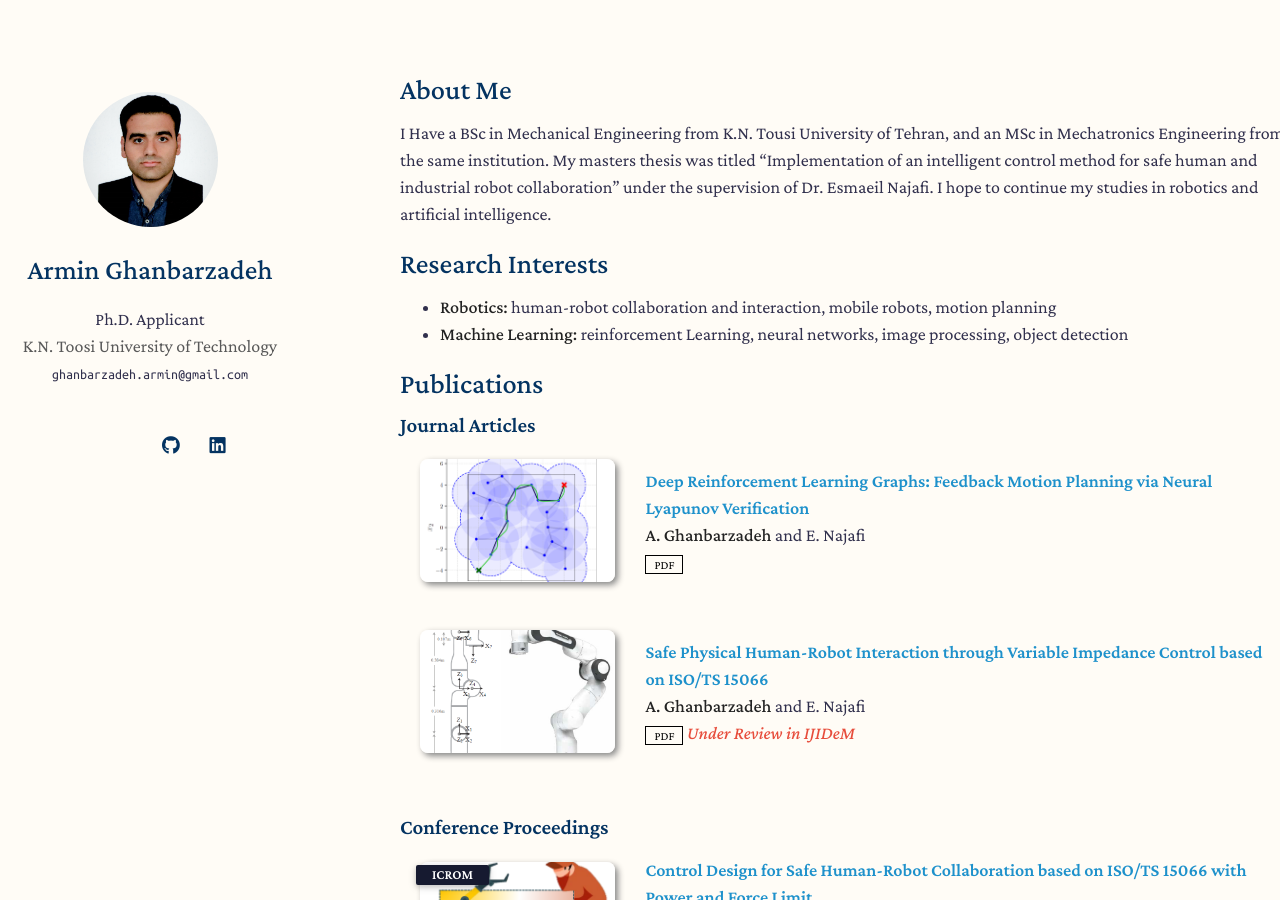
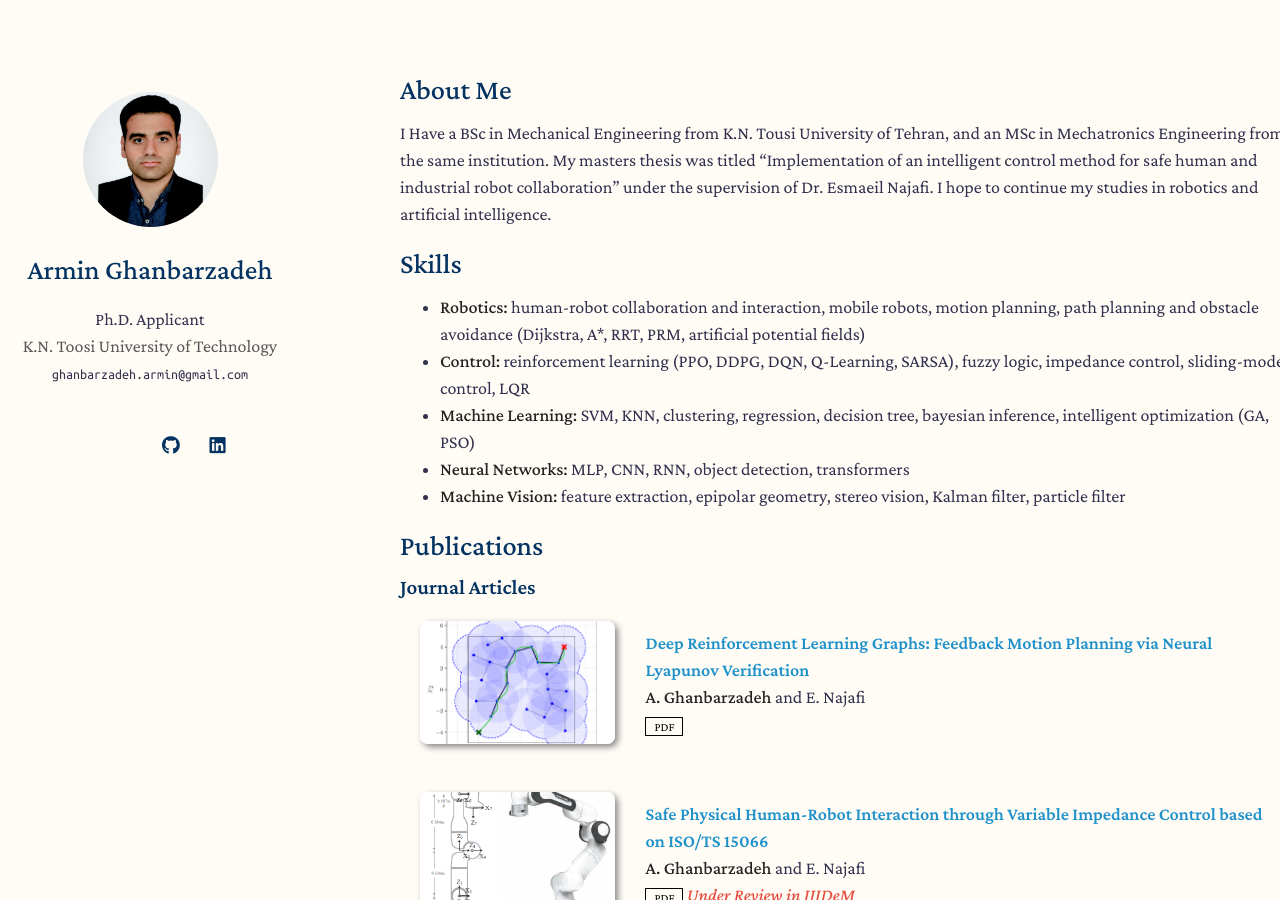
Before and after one commit to ghanbarzadeh/ghanbarzadeh.github.io, a Jekyll site: the page built from index.md, in a window 1280 px wide and 900 px high. Built offline with Jekyll 4.4.1, drawn with Linux system fonts in a browser that asks for light colours; nearby versions of some CDN libraries; a style sheet for code colours, icons or effects is not loaded; our own code applies the rules of GitHub Pages for plain Markdown files.

Commit message:
Update index.md

```diff
--- a/index.md
+++ b/index.md
@@ -6,10 +6,13 @@ layout: homepage
 
 I Have a BSc in Mechanical Engineering from K.N. Tousi University of Tehran, and an MSc in Mechatronics Engineering from the same institution. My masters thesis was titled "Implementation of an intelligent control method for safe human and industrial robot collaboration" under the supervision of Dr. Esmaeil Najafi.  I hope to continue my studies in robotics and artificial intelligence.
 
-## Research Interests
+## Skills
 
-- **Robotics:** human-robot collaboration and interaction, mobile robots, motion planning
-- **Machine Learning:** reinforcement Learning, neural networks, image processing, object detection
+- **Robotics:** human-robot collaboration and interaction, mobile robots, motion planning, path planning and obstacle avoidance (Dijkstra, A*, RRT, PRM, artificial potential fields)
+- **Control:** reinforcement learning (PPO, DDPG, DQN, Q-Learning, SARSA), fuzzy logic, impedance control, sliding-mode control, LQR
+- **Machine Learning:** SVM, KNN, clustering, regression, decision tree, bayesian inference, intelligent optimization (GA, PSO)
+- **Neural Networks:** MLP, CNN, RNN, object detection, transformers
+- **Machine Vision:** feature extraction, epipolar geometry, stereo vision, Kalman filter, particle filter
 
 ## Publications
 
```
